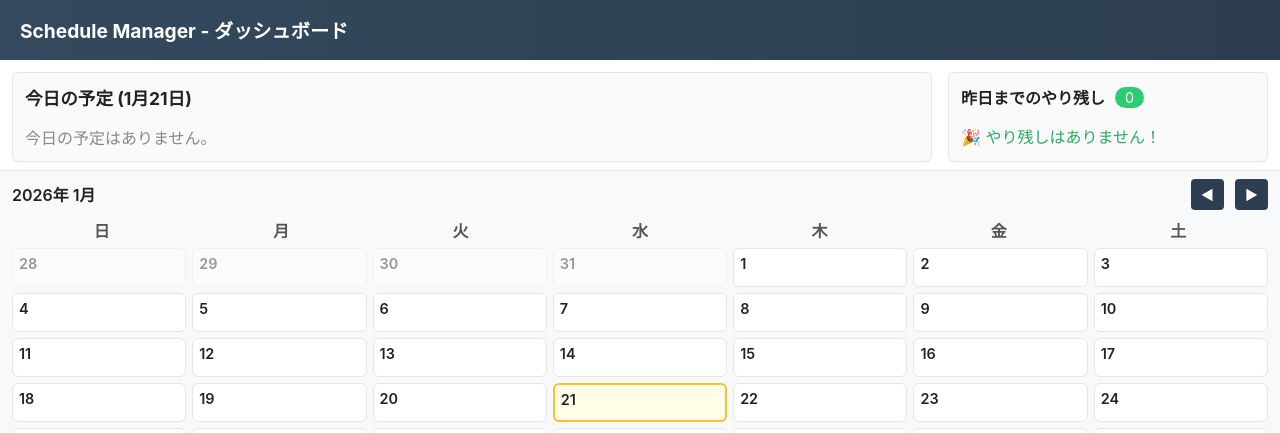
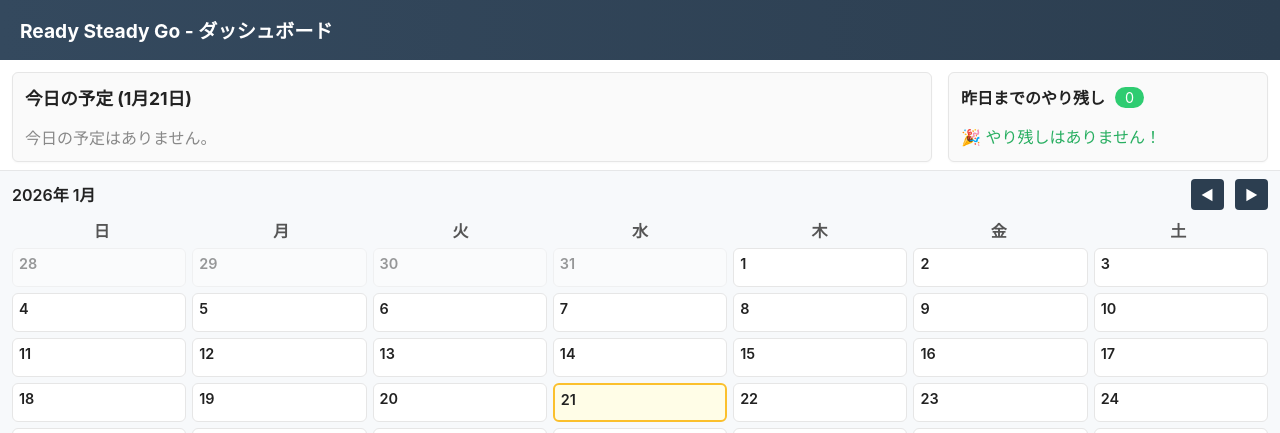
Before and after one commit to OOP2-2025-final-G01/ScheduleManager, a Flask app: page / in a window 1280 px wide. Shown: the top 433 px of the page. Run offline with Flask 3, Linux system fonts and the light colour scheme; data comes from the database, SQL or seed files in the repository.

Commit message:
ダッシュボードのタイトル名変更

```diff
--- a/templates/index.html
+++ b/templates/index.html
@@ -4,13 +4,13 @@
 	<head>
 		<meta charset="utf-8" />
 		<meta name="viewport" content="width=device-width, initial-scale=1" />
-		<title>Schedule Manager - ダッシュボード</title>
+		<title>Ready Steady Go - ダッシュボード</title>
 		<link rel="stylesheet" href="{{ url_for('static', filename='css/styles.css') }}">
 	</head>
 	<body>
 		<div class="container">
 			<header class="header">
-				<h1>Schedule Manager - ダッシュボード</h1>
+				<h1>Ready Steady Go - ダッシュボード</h1>
 			</header>
 
 			<main class="top-area">
```
